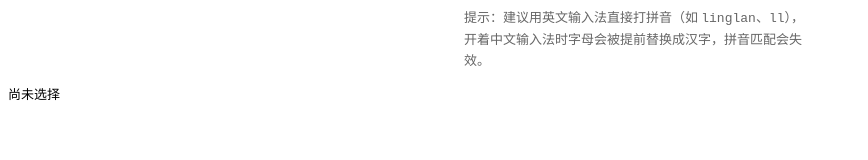
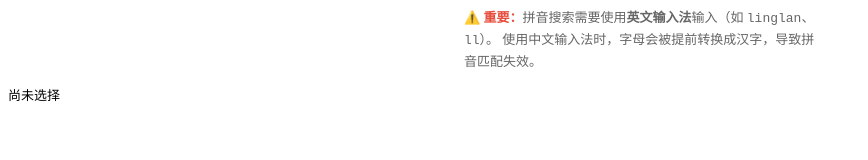
Before and after one commit to Decolv/yet-another-arknights-input, a website with bundled scripts: page demo/index.html in a window 1280 px wide. Shown: the whole page, without its empty margins (0-868 px from the left). Built offline with nearby package versions, Linux system fonts and the light colour scheme.

Commit message:
docs: 强调英文输入法的重要性
- README 开头添加醒目提示框
- 常见问题中详细说明为什么需要英文输入法
- demo 页面提示文字加粗突出显示

```diff
--- a/demo/index.html
+++ b/demo/index.html
@@ -8,8 +8,8 @@
   </head>
   <body>
     <p style="max-width: 22rem; margin: 8px auto 0; color: #666; font-size: 13px; line-height: 1.6;">
-      提示：建议用英文输入法直接打拼音（如 <code>linglan</code>、<code>ll</code>），
-      开着中文输入法时字母会被提前替换成汉字，拼音匹配会失效。
+      <strong style="color: #e74c3c;">⚠️ 重要：</strong>拼音搜索需要使用<strong>英文输入法</strong>输入（如 <code>linglan</code>、<code>ll</code>）。
+      使用中文输入法时，字母会被提前转换成汉字，导致拼音匹配失效。
     </p>
     <arknights-name-input
       id="operator"
```
Also changed, not shown: README.md.
